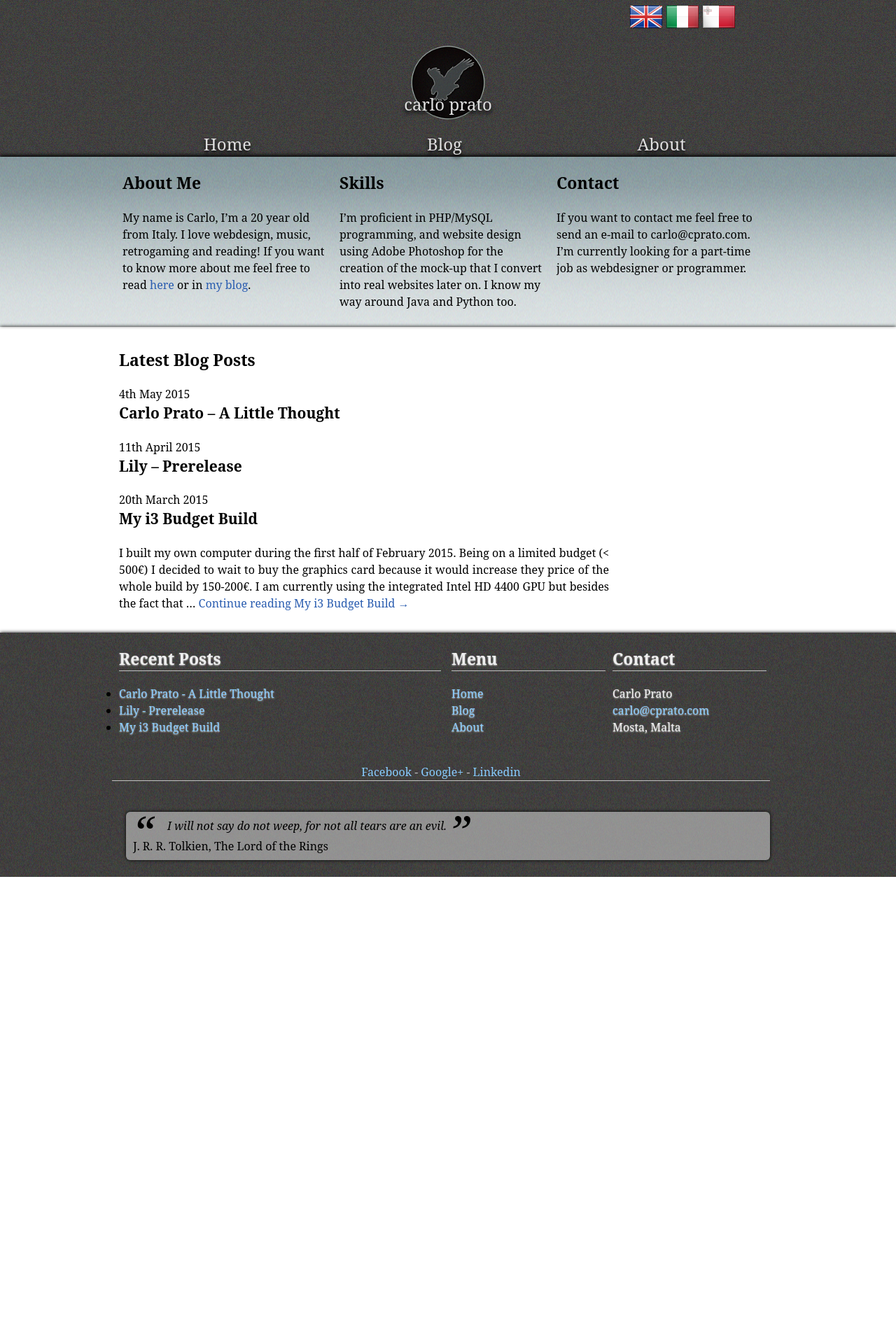
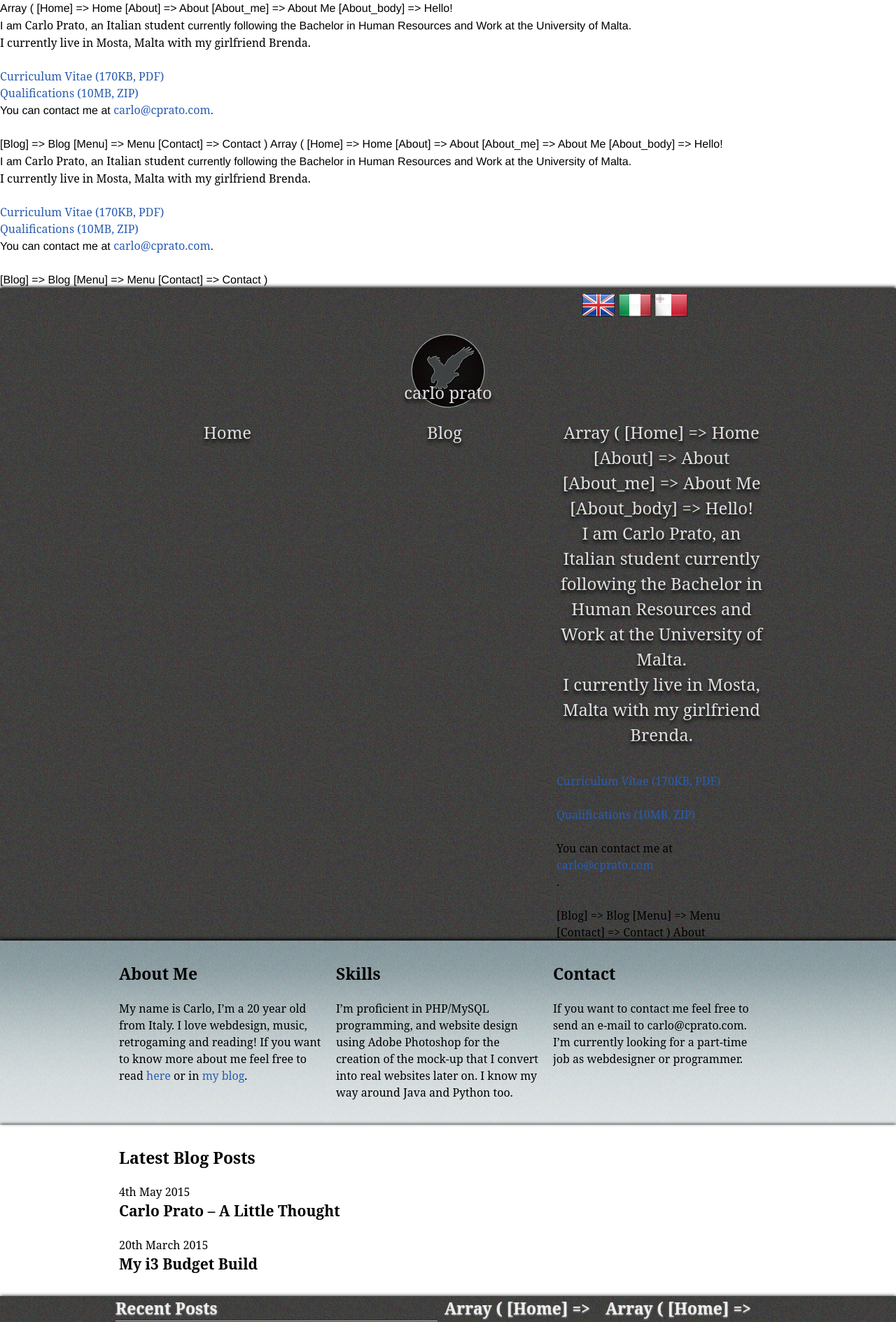
Before and after one commit to carloprato/cprato.com, a PHP site: page /en/home in a window 1280 px wide. Shown: the top 1889 px of the page at 70% size. Before the commit the page ends 1253 px from the top, so only its background shows below. Run offline with PHP 8.4, Linux system fonts and the light colour scheme; some libraries are stand-ins or nearby versions.

Commit message:
Stylesheet update, code cleanup

```diff
--- a/inc/config.php
+++ b/inc/config.php
@@ -1,4 +1,10 @@
 <?php
+
+
+class Config {
+
+	function startup() {
+		// Defines startup variables
 
 		define("SITE_ROOT", "");
 
@@ -12,5 +18,14 @@
 		error_reporting(E_ALL);
 
 		define("VERSION", "0.0.1");
+	}
 
-?>
+	function checkURI() {
+		// Check if language and page to display are set, otherwise redirects to the homepage
+
+		if (!isset($_GET['p']) || !isset($_GET['lang'])) {
+
+			header("Location: " . SITE_ROOT . "/en/home");
+		}
+	}
+}
--- a/inc/controllers/display.class.php
+++ b/inc/controllers/display.class.php
@@ -4,7 +4,8 @@
 
 		function view($page, $data = NULL) {
 
-		 	global $l;
+		 	global $lang;
+			global $language;
 			return include(SITE_ROOT . "inc/views/" . $page . ".view.php");
 		}
 	}
--- a/inc/controllers/language.class.php
+++ b/inc/controllers/language.class.php
@@ -4,6 +4,52 @@
 
 		function load($lang) {
 
-			return include(SITE_ROOT . "lang/" . $_GET['lang'] . ".lang.php");
+			$lang_file = array();
+			$lang_file = SITE_ROOT . "lang/" . $lang . ".lang.php";
+			$lang_file_default = SITE_ROOT . "lang/en.lang.php";
+			if (file_exists($lang_file)) {
+				include $lang_file;
+				print_r($lang);
+				return $lang;
+			} else {
+				include $lang_file_default;
+				return SITE_ROOT . "lang/en.lang.php";
+			}
+		}
+
+		function string($key) {
+
+			$current_language = $this->current_language();
+			$lang = $this->load($current_language);
+			if (isset($lang["$key"])) {
+				return $lang["$key"];
+			} else if (!isset($lang["key"])) {
+				$lang = $this->load('en');
+
+				return $lang["$key"];
+
+			}
+		}
+
+		function current_language() {
+
+			return $_GET['lang'];
+		}
+
+		function saveToFile() {
+			$lang = array();
+			$lang = $this->load($this->current_language());
+			$filename = $_SERVER['DOCUMENT_ROOT'] . "/lang/" . $this->current_language() . "lang.php.bk";
+			$text = "";
+			foreach($lang as $key => $value)
+			{
+			    $text .= '$lang["' . $key.'"] = "'. $value . '";' . "\r\n";
+			}
+			$fh = fopen($filename, "w") or die("Could not open log file.");
+			if (filesize($_SERVER['DOCUMENT_ROOT'] . "/lang/" . $this->current_language() . ".lang.php") > 0) {
+				copy($_SERVER['DOCUMENT_ROOT'] . "/lang/" . $this->current_language() . ".lang.php", $_SERVER['DOCUMENT_ROOT'] . "/lang/" . $this->current_language() . ".lang.php.bk");
+			}
+			fwrite($fh, $text) or die("Could not write file!");
+			fclose($fh);
 		}
 	}
--- a/inc/views/body.view.php
+++ b/inc/views/body.view.php
@@ -19,14 +19,18 @@
             </div>
             <div class='nav'>
                 <div class='col_4' style='margin-left:20px;'>
-                    <a class='menu_item' style='' href='<?php echo SITE_ROOT; ?>/<?php echo $_GET['lang']; ?>/home'>Home</a>
+                    <a class='menu_item' href='<?php echo SITE_ROOT; ?>/<?php echo $_GET['lang']; ?>/home'>
+                        Home
+                    </a>
                 </div>
                 <div class='col_4' style='padding-left:10px'>
-                    <a class='menu_item' href='/blog/'>Blog</a>
+                    <a class='menu_item' href='/blog/'>
+                        Blog
+                    </a>
                 </div>
                 <div class='col_4' style='padding-left:10px;'>
                     <a class='menu_item' href='<?php echo SITE_ROOT; ?>/<?php echo $_GET['lang']; ?>/about'>
-                        <?php echo $l['About']; ?>
+                        <?php echo $language->string('About'); ?>
                     </a>
                 </div>
             </div>
--- a/inc/views/footer.view.php
+++ b/inc/views/footer.view.php
@@ -1,6 +1,6 @@
 <div class='footer_container'>
     <div class="row footer">
-        <div class='col_6 footer_paragraph' style='padding-left:10px;padding-right:10px; text-align: justify;'>
+        <div class='col_6 footer_paragraph' >
             <h2 class='Home' style='border-bottom:1px solid #c1c1c1;'>Recent Posts</h2>
                <ul>
                 <?php /* Replacing Wordpress dynamic request to static HTML
@@ -15,38 +15,35 @@
 				<li><a style="color:#8cf" class="Home" href="http://www.cprato.com/blog/?p=86">Carlo Prato - A Little Thought</a> </li> <li><a style="color:#8cf" class="Home" href="http://www.cprato.com/blog/?p=78">Lily - Prerelease</a> </li> <li><a style="color:#8cf" class="Home" href="http://www.cprato.com/blog/?p=70">My i3 Budget Build</a> </li> 				</ul>
             </ul>
         </div>
-        <div class='col_3 footer_paragraph' style='padding:0px 5px; text-align: justify;'>
-            <h2 class='Home' style='border-bottom:1px solid #c1c1c1;'><?=$l["Menu"];?></h2>
-            <a href='/<?=$_GET["lang"];?>/home' class='Home' style='color:#8cf'>
-                <?=$l["Home"];?>
-            </a>
+        <div class='col_3 footer_paragraph'>
+            <h2 class='Home' style='border-bottom:1px solid #c1c1c1;'><?php echo $language->string("Menu");?></h2>
+            <a href='/<?=$_GET["lang"];?>/home' class='footer_link'>
+                <?php echo $language->string("Home");?></a>
             <br/>
-            <a href='/blog' class='Home' style='color:#8cf'>
-                <?=$l["Blog"];?>
-            </a>
+            <a href='/blog' class='footer_link'>
+                <?php echo $language->string("Blog");?></a>
             <br/>
-            <a href='/<?=$_GET["lang"];?>/about' class='Home' style='color:#8cf'>
-                <?=$l["About"];?>
-            </a>
+            <a href='/<?=$_GET["lang"];?>/about' class='footer_link'>
+                <?php echo $language->string("About");?></a>
             <br/>
         </div>
-        <div class='col_3 footer_paragraph' style='padding:0px 5px; text-align: justify;'>
-            <h2 class='Home' style='border-bottom:1px solid #c1c1c1;'><?=$l["Contact"];?></h2>
+        <div class='col_3 footer_paragraph'>
+            <h2 class='Home' style='border-bottom:1px solid #c1c1c1;'><?php echo $language->string("Contact");?></h2>
             <span class='Home'>Carlo Prato</span>
             <br/>
-            <a class='Home' style='color:#8cf; ' href='mailto:carlo@cprato.com'>carlo@cprato.com</a>
+            <a class='footer_link' href='mailto:carlo@cprato.com'>carlo@cprato.com</a>
             <br/>
             <span class='Home'>Mosta, Malta</span>
             <br/>
         </div>
     </div>
     <div class='row footer'>
-        <div class='col_12 footer_paragraph' style='text-align: center; border-bottom:1px solid #c1c1c1;color:#c1c1c1;'>
+        <div class='col_12 footer_paragraph' style='text-align:center;'>
             <a href='https://www.facebook.com/carlo.prato.14' style='color:#8cf'>Facebook</a> - <a style='color:#8cf' href='https://plus.google.com/101496594498860425286/about'>Google+</a> - <a style='color:#8cf' href='https://www.linkedin.com/in/cprato'>Linkedin</a>
         </div>
     </div>
     <div class='row footer'>
-        <div class='col_12 footer_paragraph' style='padding-left:10px; text-align: left;'>
+        <div class='col_12 footer_paragraph'>
             <div class='quote'>
                 <blockquote>
                     I will not say do not weep, for not all tears are an evil.
--- a/inc/views/header.view.php
+++ b/inc/views/header.view.php
@@ -4,7 +4,7 @@
 */
 ?>
 <!DOCTYPE html>
-<html lang="en">
+<html lang="<?php echo $language->current_language(); ?>">
 <head>
     <meta charset="utf-8">
     <meta content="width=device-width, user-scalable=no" name="viewport">
@@ -15,33 +15,19 @@
     <link rel="icon" href="/res/images/favicon.ico" type="image/x-icon" />
     <link href="<?php echo SITE_ROOT; ?>/res/css/stylesheet.css" rel="stylesheet">
     <style type='text/css'>
-        /* Column margins */
-
         .col_12,
-        /* full width */
-
         .col_9,
-        /* 3/4 width */
-
         .col_8,
-        /* 2/3 width */
-
         .col_6,
-        /* half width */
-
         .col_4,
-        /* 1/3 width */
-
         .col_3,
-        /* 1/4 width */
-
         .col_2,
         .col_1 {
             margin-top: 10px;
             margin-bottom: 10px;
             margin-left: 0;
             margin-right: 0;
-            text-align: center;
+            text-align: left;
             display: table-cell;
             vertical-align: central;
         }
--- a/inc/views/home.view.php
+++ b/inc/views/home.view.php
@@ -1,17 +1,16 @@
 <div class='evidence_container'>
     <div class="row evidence">
-        <div class='col_4 evidence_paragraph' style='padding-left:15px; text-align: left;'>
+        <div class='col_4 evidence_paragraph'>
             <h2>About Me</h2>My name is Carlo, I’m a 20 year old from Italy. I love webdesign, music, retrogaming and reading! If you want to know more about me feel free to read <a href="/<?=$_GET[lang]; ?>/about">here</a> or in <a href="/blog">my blog</a>.
         </div>
-        <div class='col_4 evidence_paragraph' style='padding-left:10px; text-align: left;'>
+        <div class='col_4 evidence_paragraph'>
             <h2>Skills</h2>I’m proficient in PHP/MySQL programming, and website design using Adobe Photoshop for the creation of the mock-up that I convert into real websites later on. I know my way around Java and Python too.
         </div>
-        <div class='col_4 evidence_paragraph' style='padding-left:10px; text-align: left;'>
+        <div class='col_4 evidence_paragraph'>
             <h2>Contact</h2>If you want to contact me feel free to send an e-mail to carlo@cprato.com. I’m currently looking for a part-time job as webdesigner or programmer.
         </div>
     </div>
-    <div class='fill'>
-    </div>
+    <div class='fill'></div>
 </div>
 <div class='content_container'>
     <div class="row content">
@@ -26,12 +25,11 @@
         */
         ?>
  				<h2>Latest Blog Posts</h2>
-									4th May 2015<br />					<h3>Carlo Prato &#8211; A Little Thought</h3>
+				    4th May 2015<br />
+                    <h3>Carlo Prato &#8211; A Little Thought</h3>
 
-										11th April 2015<br />					<h3>Lily &#8211; Prerelease</h3>
-
-										20th March 2015<br />					<h3>My i3 Budget Build</h3>
-					<p>I built my own computer during the first half of February 2015. Being on a limited budget (&lt; 500€) I decided to wait to buy the graphics card because it would increase they price of the whole build by 150-200€. I am currently using the integrated Intel HD 4400 GPU but besides the fact that &hellip; <a href="http://www.cprato.com/blog/?p=70" class="more-link">Continue reading <span class="screen-reader-text">My i3 Budget Build</span> <span class="meta-nav">&rarr;</span></a></p>
+                    20th March 2015<br />
+                    <h3>My i3 Budget Build</h3>
         </div>
     </div>
     <div class='fill'>
--- a/index.php
+++ b/index.php
@@ -1,12 +1,19 @@
 <?php
+
 	include("inc/controllers/display.class.php");
 	include("inc/controllers/language.class.php");
 	include("inc/config.php");
-	$lang = new Language;
-	$l = $lang->load($_GET['lang']);
+	$config = new Config;
+	$config->startup();
+	$config->checkURI();
+	$language = new Language;
+	$lang = $language->load($_GET['lang']);
+	$language->saveToFile();
 	$display = new Display;
 	$html  =	$display->view('header');
 	$html .= 	$display->view('body');
 	$html .=	$display->view($_GET['p']);
 	$html .=	$display->view('footer');
+
+	print_r($lang);
 	?>
--- a/lang/en.lang.php
+++ b/lang/en.lang.php
@@ -1,9 +1,9 @@
 <?php
-	$l = array();
-	$l['Home'] = 'Home';
-	$l['About'] = 'About';
-	$l['About_me'] = 'About Me';
-	$l['About_body'] = 'Hello! <br/>
+	$lang = array();
+	$lang['Home'] = 'Home';
+	$lang['About'] = 'About';
+	$lang['About_me'] = 'About Me';
+	$lang['About_body'] = 'Hello! <br/>
 				I am <span itemprop="name">Carlo Prato</span>, an <span itemprop="nationality">Italian</span> <span itemprop="jobTitle">student</span> currently following the Bachelor in Human Resources and Work at the University of Malta.<br/>
 				<div itemprop="address" itemscope itemtype="http://schema.org/PostalAddress">I currently live in <span itemprop="addressLocality">Mosta</span>, <span itemprop="addressCountry">Malta</span> with my girlfriend Brenda.<br/></div>
 				<br/>
@@ -11,9 +11,6 @@
 				<a href="http://www.cprato.com/res/files/CV/CV.zip">Qualifications (10MB, ZIP)</a><br/>
 				You can contact me at <a href="mailto:carlo@cprato.com" itemprop="email">carlo@cprato.com</a>.
 				<br/><br/>';
-	$l['Blog'] = 'Blog';
-	$l['Menu'] = 'Menu';
-	$l['Contact'] = 'Contact';
-
-	return $l;
-?>
+	$lang['Blog'] = 'Blog';
+	$lang['Menu'] = 'Menu';
+	$lang['Contact'] = 'Contact';
--- a/lang/mt.lang.php
+++ b/lang/mt.lang.php
@@ -1,5 +1,5 @@
 <?php
-
-	return $l;
+	$lang = array();
+	return $lang;
 
 ?>
--- a/res/css/stylesheet.css
+++ b/res/css/stylesheet.css
@@ -268,12 +268,19 @@
     z-index: 11;
     padding-top: 83px
 }
+
+.evidence_paragraph {
+        float: left;
+        padding-left:10px;
+        text-align:justify;
+    }
 .menu_item {
     font-size: 24px;
     font-family: "Noto Serif";
     color: #dfdfdf;
     text-shadow: 0 4.33px 5px #000;
-    z-index: 12
+    z-index: 12;
+    text-align:center;
 }
 .evidence {
     margin: 0 auto;
@@ -286,7 +293,20 @@
     color: #000;
     text-align: left;
     padding-top: 20px;
-    z-index: 21
+    z-index: 21;
+
+}
+
+.footer_paragraph {
+
+    color:#c1c1c1;
+    padding:0px 5px;
+    text-align: left;
+}
+
+.footer_link {
+       text-shadow: 0 1px 2px #c8c8c8;
+       color:#8cf;
 }
 .iphone {
     background-image: url(../images/iphone.png);
@@ -508,9 +528,7 @@
         font-size: 16px;
         float: none
     }
-    .evidence_paragraph {
-        float: left
-    }
+
     .padding_fix {
         padding-left: 0
     }
@@ -524,7 +542,9 @@
         min-width: 320px
     }
     .evidence_paragraph {
-        float: left
+        float: left;
+        padding-left:10px;
+        text-align:justify;
     }
     .row {
         width: 320px
@@ -553,7 +573,8 @@
         padding-left: 0
     }
     .Home {
-        line-height: 30px
+        line-height: 30px;
+
     }
     .last {
         margin-left: 0;
```
Also changed, not shown: inc/views/about.view.php (+8 -25 lines), lang/it.lang.php (+9 -9 lines). Lines whose indentation alone changed are shown as unchanged.
